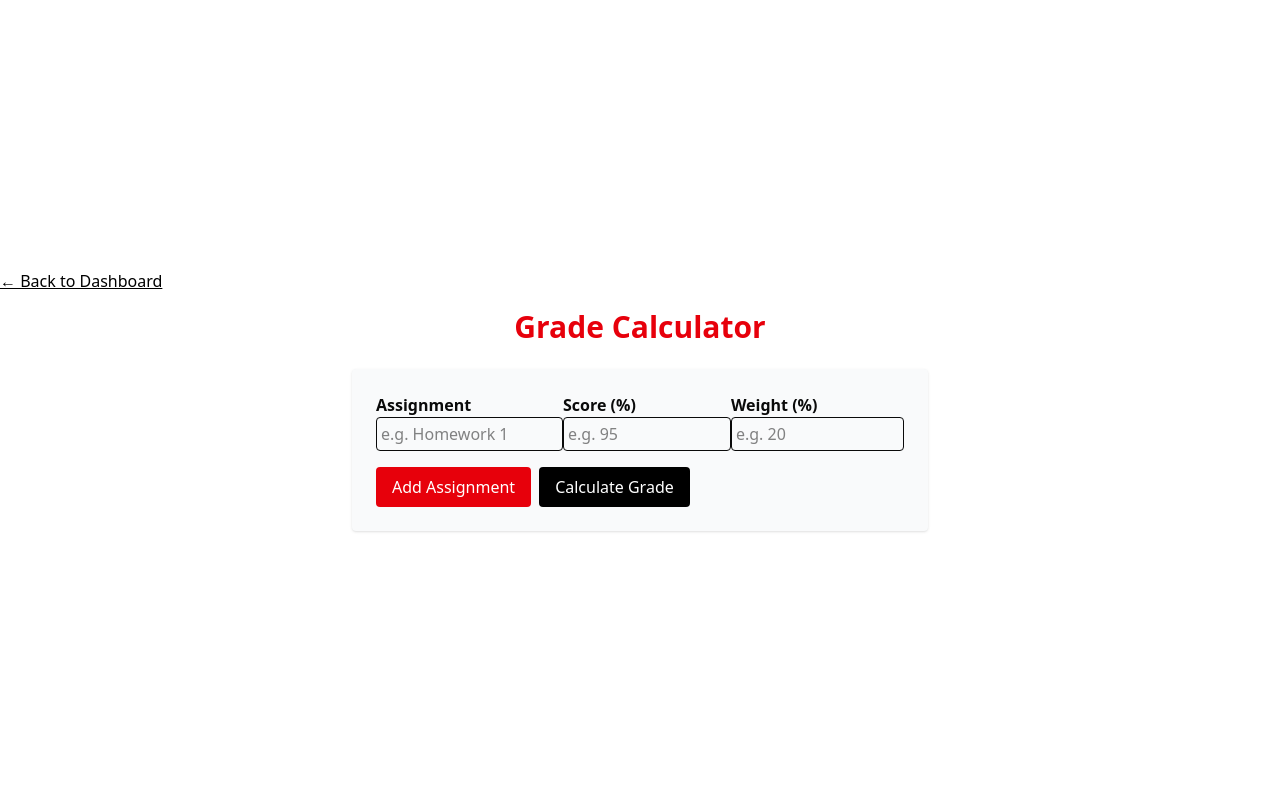
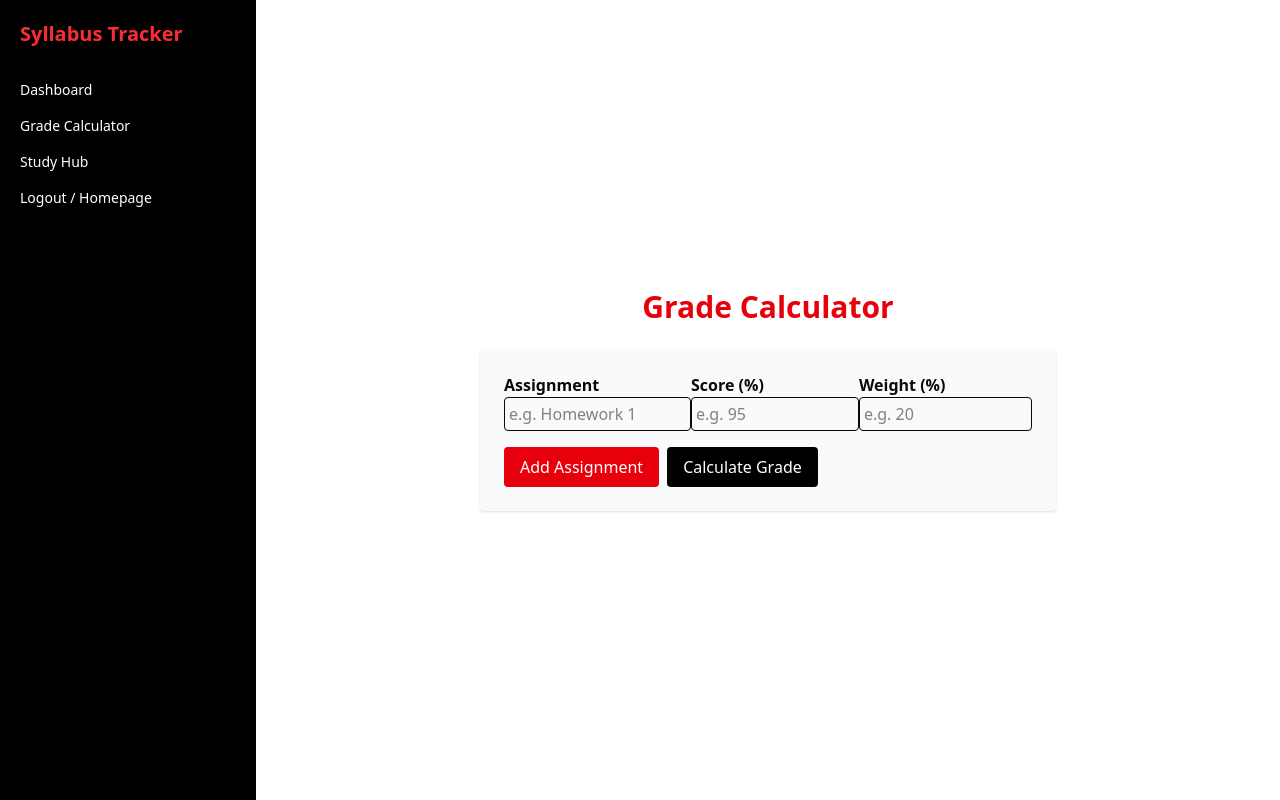
Before and after one commit to sachisatish12/syllabus-tracker1, a Next.js app: page /grade-calculator in a window 1280 px wide. Built offline with nearby package versions, Linux system fonts and the light colour scheme.

Commit message:
added the sidebar

```diff
--- a/src/app/grade-calculator/page.tsx
+++ b/src/app/grade-calculator/page.tsx
@@ -2,6 +2,7 @@
 
 import { useState } from "react";
 import { calculateGrade } from "@/lib/grade";
+import Sidebar from "@/components/Sidebar";
 
 export default function GradeCalculatorPage() {
   const [assignments, setAssignments] = useState([
@@ -30,14 +31,12 @@
   }
 
   return (
-    <div className="min-h-screen flex flex-col items-center justify-center bg-white">
-      <a
-        href="/dashboard"
-        className="self-start mb-4 text-black underline hover:text-red-600 transition"
-      >
-        ← Back to Dashboard
-      </a>
+    <div className="flex min-h-screen bg-white">
+      <Sidebar />
+        <div className="flex-1 flex flex-col items-center justify-center p-10">
+
         <h1 className="text-3xl font-bold mb-6 text-red-600">Grade Calculator</h1>
+
         <div className="w-full max-w-xl bg-gray-50 p-6 rounded shadow">
           <table className="w-full mb-4">
             <thead>
@@ -80,18 +79,21 @@
               ))}
             </tbody>
           </table>
+
           <button
             className="bg-red-600 text-white px-4 py-2 rounded hover:bg-red-700 transition mr-2"
             onClick={addRow}
           >
             Add Assignment
           </button>
+
           <button
             className="bg-black text-white px-4 py-2 rounded hover:bg-gray-800 transition"
             onClick={calculate}
           >
             Calculate Grade
           </button>
+
           {result !== null && (
             <div className="mt-4 text-lg font-semibold">
               Final Grade: <span className="text-red-600">{result.toFixed(2)}%</span>
@@ -99,5 +101,7 @@
           )}
           </div>
         </div>
+      </div>
+
   );
 }
```
Lines whose indentation alone changed are shown as unchanged.
